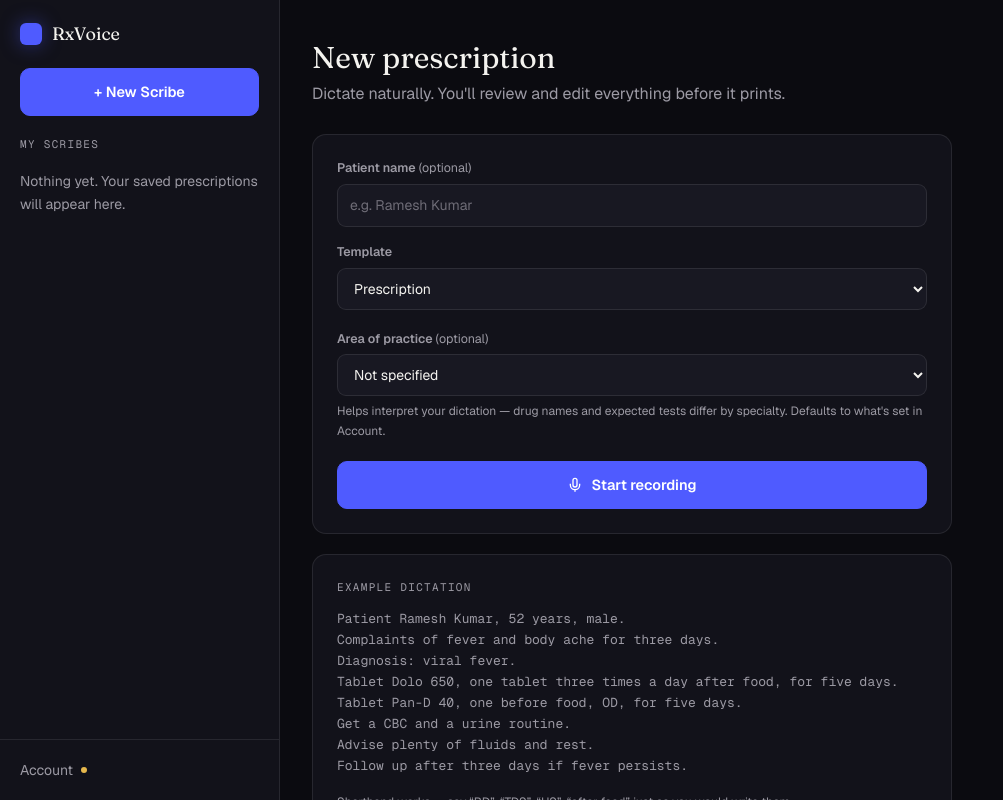
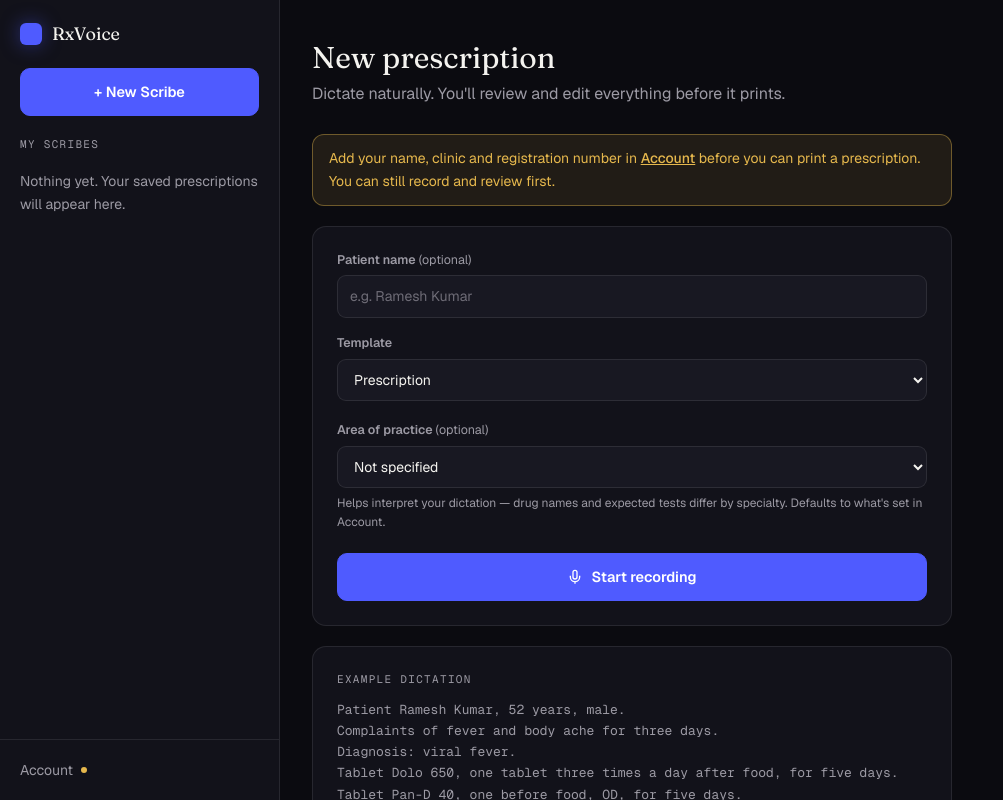
Before and after one commit to ajaymurali1998/automated_scribe, a Next.js app: page / in a window 1280 px wide. Shown: the top 800 px of the page, without its empty margins (0-1003 px from the left). Built offline with nearby package versions, Linux system fonts and the light colour scheme.

Commit message:
Update NewRecording.tsx v1 change

```diff
--- a/components/NewRecording.tsx
+++ b/components/NewRecording.tsx
@@ -21,6 +21,9 @@ type Props = {
   onStart: () => void;
   starting: boolean;
   error: string | null;
+  /** False until name/clinic/registration number are set in Account — PDF download is
+   *  gated on this too, but the doctor should learn it here, not after dictating. */
+  profileComplete: boolean;
 };
 
 // v1 has one template. The dropdown exists because the shape of the app is
@@ -41,11 +44,27 @@ export default function NewRecording({
   onStart,
   starting,
   error,
+  profileComplete,
 }: Props) {
   return (
     <div className="max-w-[640px]">
       <h1 className="font-head text-3xl mb-1.5">New prescription</h1>
       <p className="text-ink-soft mb-7">Dictate naturally. You'll review and edit everything before it prints.</p>
+
+      {/* The first thing anyone sees on this app. Printing is gated on this same
+          check (see DownloadPdfButton), but learning that after dictating a whole
+          prescription is a bad surprise — say it up front instead. */}
+      {!profileComplete && (
+        <div className="rounded-xl border border-warn/40 bg-warn/10 px-4 py-3 mb-5">
+          <p className="text-warn text-sm leading-relaxed">
+            Add your name, clinic and registration number in{" "}
+            <a href="/account" className="underline font-medium">
+              Account
+            </a>{" "}
+            before you can print a prescription. You can still record and review first.
+          </p>
+        </div>
+      )}
 
       <div className="panel p-6 mb-5">
         <div className="mb-4">
```
